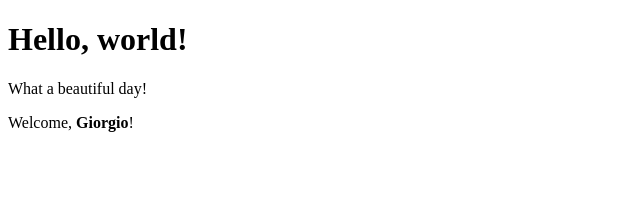
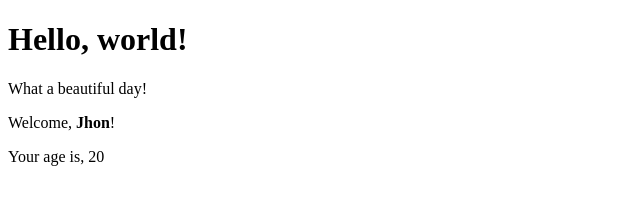
Before and after one commit to AlessandroOnnis/react-exercises, a React (Create React App) app: page / in a window 1280 px wide. Shown: the top 216 px of the page, without its empty margins (0-640 px from the left). Built offline with nearby package versions, Linux system fonts and the light colour scheme.

Commit message:
conditional-rendering-05

```diff
--- a/src/App.js
+++ b/src/App.js
@@ -1,14 +1,14 @@
 import React from 'react';
 import { Hello } from './components/hello';
 import { Welcome } from './components/welcome';
-const user = 'Giorgio'
+const user = 'Jhon'
 
 class App extends React.Component {
   render() {
     return (
     <div>
       <Hello/>
-      <Welcome name={user} age="18"/>
+      <Welcome name={user} age="20"/>
     </div>
     )
   };
--- a/src/components/welcome.js
+++ b/src/components/welcome.js
@@ -3,24 +3,27 @@ import React from "react"
 //===Esecuzione esercizio===setting default value
 export class Welcome extends React.Component{
     render(){
-        const ageRange = this.props.age > 18 && this.props.age <65;
+        const ageRange = this.props.age > 18 && this.props.age <65 ||  this.props.age < 65;
         const person = this.props.name === 'Jhon';
+        let age;
         if(this.props.age && ageRange && person){
-            return (
-            <>
-                <p>Welcome, {<strong>{this.props.name?this.props.name: 'nome di default'}</strong>}!</p>
-                <Age age={this.props.age}/>
-            </>
-            )
-        }else{
-            return (
-            <>
-                <p>Welcome, {<strong>{this.props.name?this.props.name: 'nome di default'}</strong>}!</p>
-            </>
-            )
+            age = <Age age={this.props.age}/>
         }
+        return (
+        <>
+            <p>Welcome, {<strong>{this.props.name?this.props.name: 'nome di default'}</strong>}!</p>
+            {age}
+        </>
+        )
     }
 }
 function Age(props) {
-    return <p>Your age is, {props.age}</p>
+    let ok = props.age >= 18;
+        if(ok){
+            let message = "Your age is,"
+            return <>{message} {props.age}</>
+        }if(!ok){
+            let message = "You're to young"
+            return <>{message}</>
+        }
 }
```
